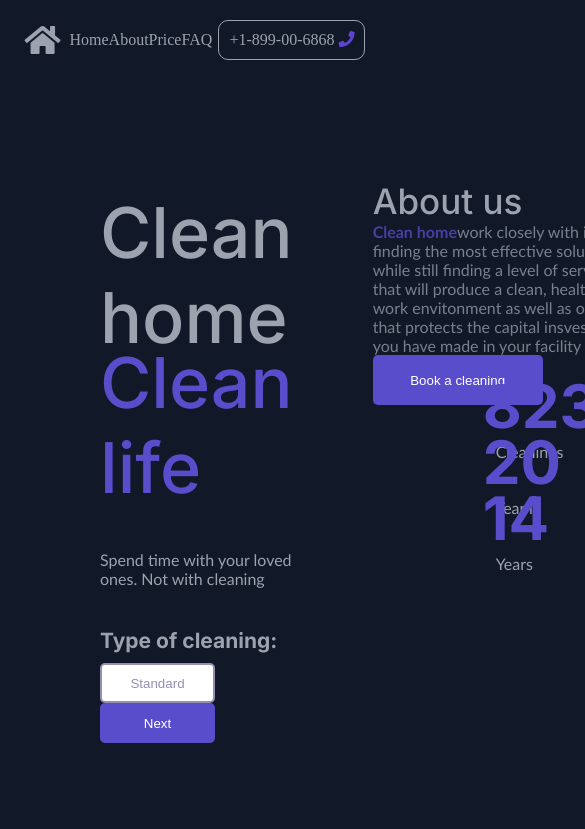
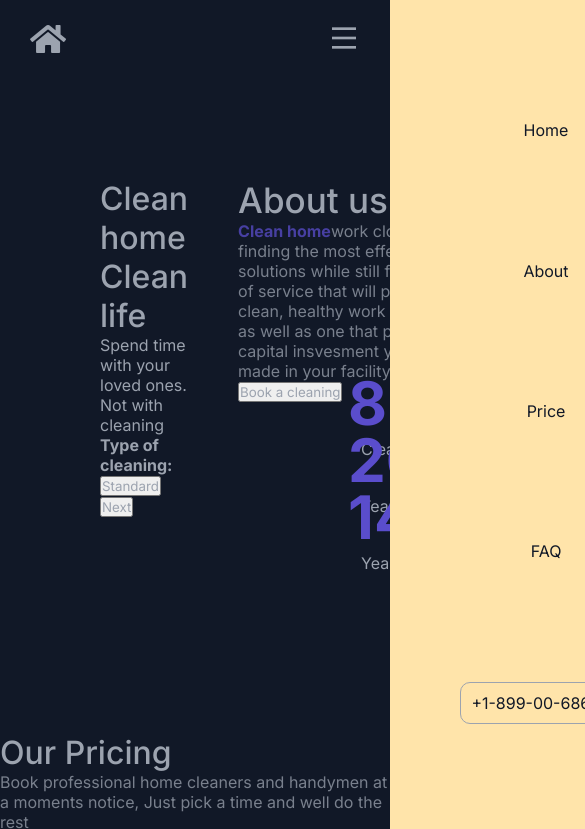
Before and after one commit to syafiqfadillah/vineyardClean, a website built with Vite: page index.html in a window 390 px wide. Shown: the top 829 px of the page, 585 px wide, since content can reach past the window. Built offline with nearby package versions, Linux system fonts and the light colour scheme.

Commit message:
finish navbar and responsive

```diff
--- a/index.html
+++ b/index.html
@@ -7,10 +7,14 @@
     <title>Vineyard Clean</title>
     <link
       rel="stylesheet"
-      href="https://cdnjs.cloudflare.com/ajax/libs/font-awesome/5.6.3/css/all.min.css"
-      integrity="sha512-f2MWjotY+JCWDlE0+QAshlykvZUtIm35A6RHwfYZPdxKgLJpL8B+VVxjpHJwZDsZaWdyHVhlIHoblFYGkmrbhg=="
+      href="https://cdnjs.cloudflare.com/ajax/libs/font-awesome/5.9.0/css/all.min.css"
+      integrity="sha512-q3eWabyZPc1XTCmF+8/LuE1ozpg5xxn7iO89yfSOd5/oKvyqLngoNGsx8jq92Y8eXJ/IRxQbEC+FGSYxtk2oiw=="
       crossorigin="anonymous"
       referrerpolicy="no-referrer"
+    />
+    <link
+      href="https://cdn.jsdelivr.net/npm/remixicon@2.2.0/fonts/remixicon.css"
+      rel="stylesheet"
     />
   </head>
   <body>
@@ -23,10 +27,19 @@
         <li class="item"><a href="">About</a></li>
         <li class="item"><a href="">Price</a></li>
         <li class="item"><a href="">FAQ</a></li>
+        <li class="item">
+          <div class="nav-phone">
+            <span class="nav-phone-number">+1-899-00-6868</span>
+            <i class="fas fa-phone"></i>
+          </div>
+        </li>
       </ul>
       <div class="nav-phone">
         <span class="nav-phone-number">+1-899-00-6868</span>
         <i class="fas fa-phone"></i>
+      </div>
+      <div class="hamburger">
+        <i class="ri-menu-line"></i>
       </div>
     </nav>
     <main>
--- a/src/index.js
+++ b/src/index.js
@@ -1 +1,13 @@
 import "./sass/root.sass";
+
+const main = () => {
+  const menu = document.querySelector(".ri-menu-line");
+  const list = document.querySelector(".nav-list");
+
+  menu.addEventListener("click", () => {
+    list.classList.toggle("slide");
+    menu.classList.toggle("black");
+  });
+};
+
+main();
--- a/src/sass/_base.sass
+++ b/src/sass/_base.sass
@@ -5,9 +5,11 @@
   margin: 0
   padding: 0
   color: color('text')
+  font-family: font-family('inter')
 
   body
     background: color('background')
+    overflow-x: hidden
 
 html
   scroll-behavior: smooth
--- a/src/sass/_mixins.sass
+++ b/src/sass/_mixins.sass
@@ -1,19 +1,4 @@
-@mixin borderStyle()
-	border: 1px
-	border-style: solid
-	border-color: black
-
 @mixin headingSetting($fontSizeVal: 70px, $marginTopVal: 10px, $marginBottomVal: 10px)
 	font-size: $fontSizeVal
 	margin-top: $marginTopVal
 	margin-bottom: $marginBottomVal
-
-@mixin buttonSetting($fontColor, $borderWeight, $bg, $bs, $bc, $br: 5px, $width: 115px, $height: 40px)
-	color: $fontColor
-	width: $width
-	height: $height
-	background-color: $bg
-	border: $borderWeight
-	border-style: $bs
-	border-color: $bc
-	border-radius: $br
--- a/src/sass/components/_hero.sass
+++ b/src/sass/components/_hero.sass
@@ -1,47 +1,19 @@
 #jumbotron
-	font-family: Calibri
 	display: flex
-
 	.hero
 		width: 800px
 		margin: 40px
 		margin-left: 100px
-		// @include borderStyle
-
-		h1
-			@include headingSetting
-
-		h2
-			@include headingSetting(70px, -30px, 40px)
-			color: #5a4dcc
-
-		h4
-			@include headingSetting(21px, 40px, 10px)
-
-		.outline
-			@include buttonSetting(#948eb2, 2px, white, solid, #948eb2)
-			margin-right: 10px
-
-		.primary
-			@include buttonSetting(white, 0, #5a4dcc, solid, #5a4dcc)
-
+		margin-right: 10px
 	.about
 		margin: 40px
 		margin-right: 100px
-		// @include borderStyle
-
 		.about-heading
 			font-size: 35px
-
 		.about-paragraph
-
 			.about-primary
 				color: #5a4dcc
 				font-weight: bold
-
-		.primary
-			@include buttonSetting(white, 0, #5a4dcc, solid, #5a4dcc, 5px, 170px, 50px)
-
 		.about-detail
 			li
 				display: inline-block
--- a/src/sass/components/_navbar.sass
+++ b/src/sass/components/_navbar.sass
@@ -3,14 +3,61 @@
   display: flex
   justify-content: space-around
   padding: 20px
+  position: -webkit-sticky
+  .hamburger
+    display: none
   &-list
     align-items: center
     display: flex
     justify-content: space-between
     width: 40%
+    .item
+      .nav-phone
+        display: none
   &-phone
     border: 1px solid color('text')
     padding: 10px
     border-radius: 10px
     .fa-phone
       color: color('primary')
+
+@media screen and (max-width: 786px)
+  .nav
+    justify-content: space-between
+    padding: 20px 30px
+
+@media screen and (max-width: 567px)
+  .nav
+    position: relative
+    .hamburger
+      display: block
+      z-index: 20
+      .ri-menu-line
+        transition: all .5s ease-in-out
+        font-size: 2em
+    &-list
+      position: absolute
+      width: 80%
+      flex-direction: column
+      justify-content: space-evenly
+      height: 100vh
+      top: 0
+      right: 0
+      bottom: 0
+      background: color('wave')
+      transform: translateX(100%)
+      transition: all .5s ease-in-out
+      z-index: 10
+      .item
+        color: color('background')
+        .nav-phone
+          display: block
+          span
+            color: color('background')
+    &-phone
+      display: none
+
+.slide
+  transform: translateX(0%)
+.black
+  color: color(background)
```
Also changed, not shown: 1 other file.
